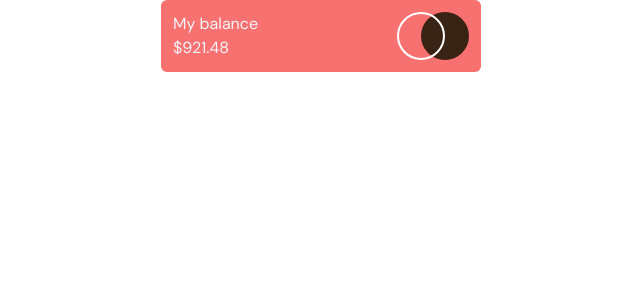
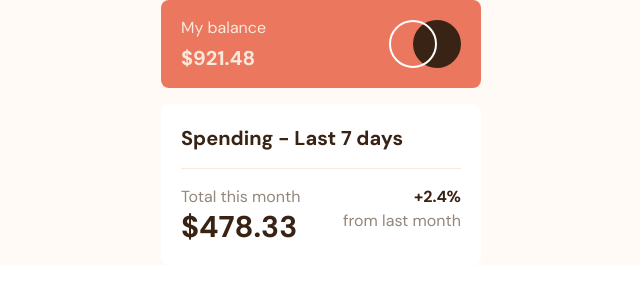
Before and after one commit to francoisbillet/FEM-expenses-chart-component, a React (Vite) app: page / in a window 1280 px wide. Shown: the top 300 px of the page, without its empty margins (319-959 px from the left). Built offline with nearby package versions, Linux system fonts and the light colour scheme.

Commit message:
add custom colors

```diff
--- a/src/App.jsx
+++ b/src/App.jsx
@@ -1,10 +1,11 @@
 import Header from "./components/Header";
+import Main from "./components/Main";
 
 function App() {
   return (
-    <main class="grid place-content-center">
+    <main className="bg-orange grid place-content-center">
       <Header />
-      {/* <Main /> */}
+      <Main />
     </main>
   );
 }
--- a/src/components/Header.jsx
+++ b/src/components/Header.jsx
@@ -1,9 +1,9 @@
 const Header = () => {
   return (
-    <header class="bg-red-400 flex justify-between p-3 w-80 text-slate-100 rounded-md">
+    <header className="bg-red flex justify-between px-5 py-4 w-80 text-cream rounded-lg">
       <div>
-        <p>My balance</p>
-        <p>$921.48</p>
+        <p className="font-normal mb-1">My balance</p>
+        <p className="text-xl font-bold">$921.48</p>
       </div>
       <img
         src="public/images/logo.svg"
--- /dev/null
+++ b/src/components/Main.jsx
@@ -0,0 +1,23 @@
+const Main = () => {
+  return (
+    <main className="bg-white p-5 rounded-lg mt-4">
+      <h1 className="font-bold text-xl text-brown-800">
+        Spending - Last 7 days
+      </h1>
+
+      <hr className="my-4 text-cream" />
+      <div className="flex justify-between">
+        <div>
+          <p className="text-brown-300">Total this month</p>
+          <p className="text-brown-800 text-3xl font-bold">$478.33</p>
+        </div>
+        <div className="text-right">
+          <p className="text-brown-800 font-bold">+2.4%</p>
+          <p className="text-brown-300">from last month</p>
+        </div>
+      </div>
+    </main>
+  );
+};
+
+export default Main;
--- a/tailwind.config.js
+++ b/tailwind.config.js
@@ -3,6 +3,17 @@ export default {
   content: ["./src/**/*.{html,js,jsx,ts,tsx}"],
   theme: {
     extend: {},
+    colors: {
+      red: "hsl(10, 79%, 65%)",
+      cyan: "hsl(186, 34%, 60%)",
+      brown: {
+        300: "hsl(28, 10%, 53%)",
+        800: "hsl(25, 47%, 15%)",
+      },
+      cream: "hsl(27, 66%, 92%)",
+      orange: "hsl(33, 100%, 98%)",
+      white: "#fff",
+    },
   },
   plugins: [],
 };
```
